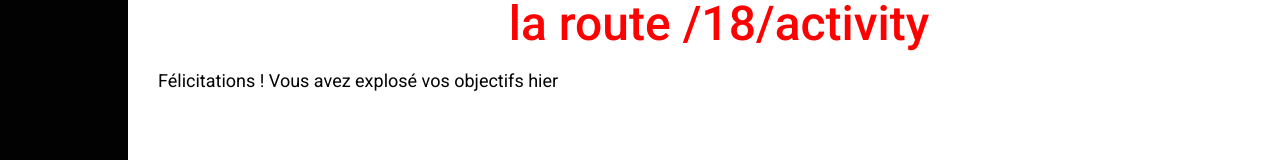
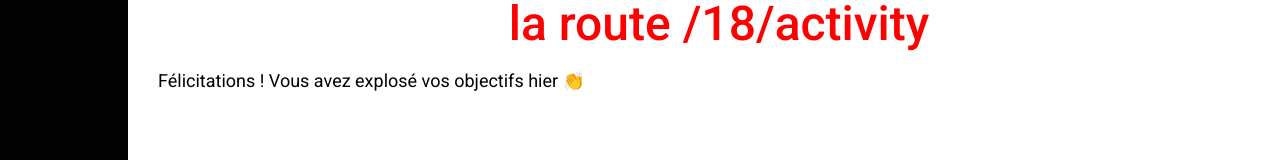
Before and after one commit to Salim-camara/sportSee, a React (Create React App) app: page / in a window 1280 px wide. Shown: the part 191-351 px from the top of the page. Built offline with nearby package versions, Linux system fonts and the light colour scheme; no server answers.

Commit message:
feat: soutenance version

```diff
--- a/src/components/CardInfo.jsx
+++ b/src/components/CardInfo.jsx
@@ -3,14 +3,18 @@ import React from "react";
 const CardInfo = ({ title, number, value, bgc, icon, style, iconStyle }) => {
   return (
     <div className="cardInfo">
-      <div className="cardInfo__iconContainer" style={{backgroundColor: bgc}}>
+      <div className="cardInfo__iconContainer" style={{ backgroundColor: bgc }}>
         <img
           src={icon || require("./../assets/images/icon_fire.png")}
           style={{ height: 20, width: 15.18, ...iconStyle }}
+          alt="icon_fire"
         />
       </div>
       <div className="cardInfo__text">
-        <p className="cardInfo__text--value">{number}{value}</p>
+        <p className="cardInfo__text--value">
+          {number}
+          {value}
+        </p>
         <p className="cardInfo__text--title">{title}</p>
       </div>
     </div>
--- a/src/pages/Home.jsx
+++ b/src/pages/Home.jsx
@@ -81,7 +81,7 @@ const Home = () => {
               )}
             </div>
             <p className="home__content__board__top__subtitle">
-              Félicitations ! Vous avez explosé vos objectifs hier{" "}
+              Félicitations ! Vous avez explosé vos objectifs hier 👏
             </p>
           </div>
           <div className="home__content__board__bottom">
--- a/src/services/dataFormater/radarData.js
+++ b/src/services/dataFormater/radarData.js
@@ -14,6 +14,8 @@ class RadarData {
           return "Vitesse";
         case "cardio":
           return "Cardio";
+        default:
+          return "";
       }
     };
     const tmp = data?.map((el) => {
```
